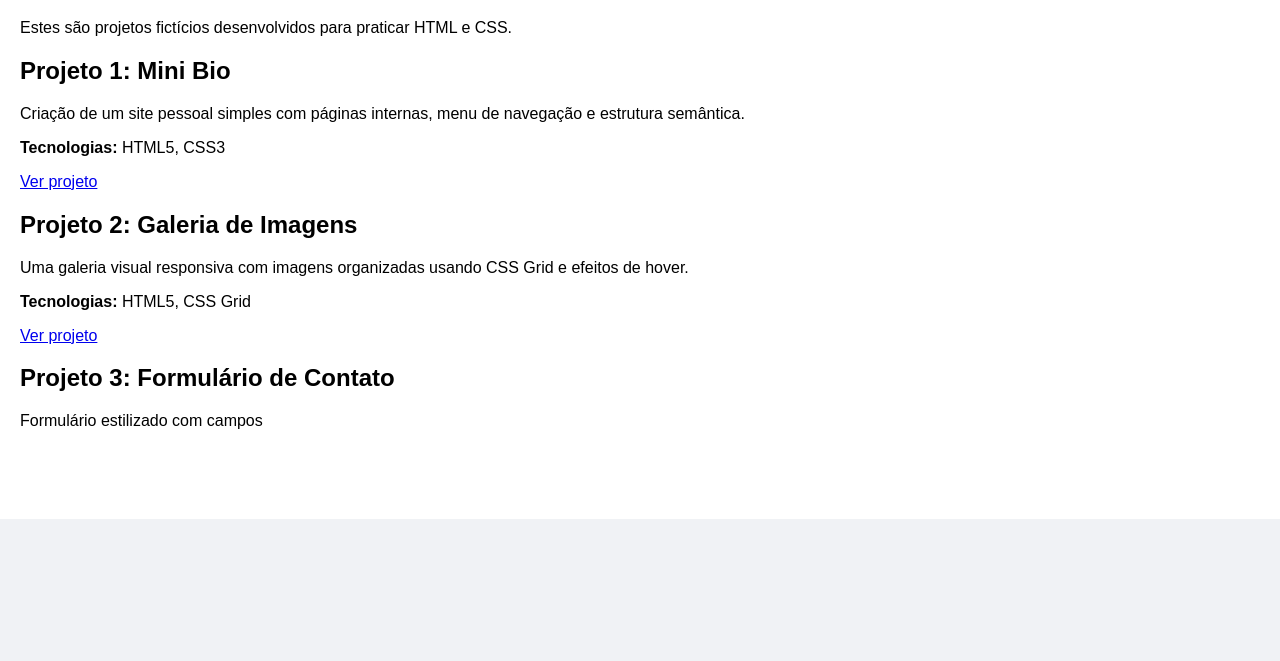
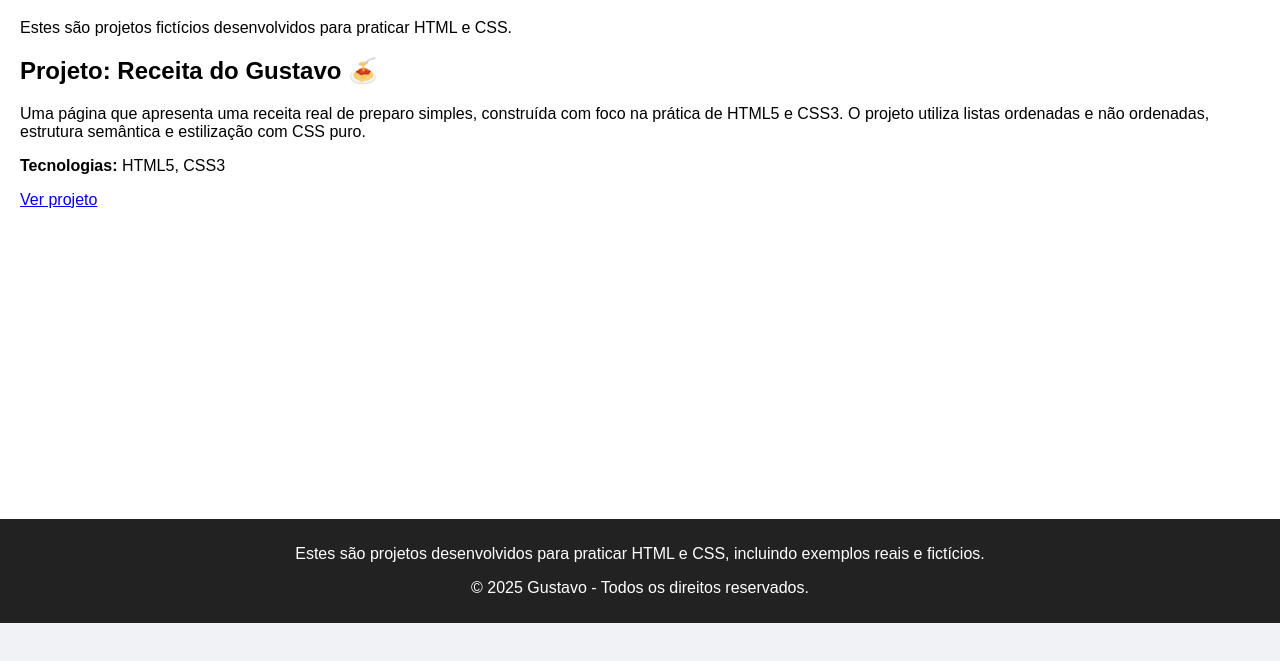
Before and after one commit to Gustavopjj/portfolio-gustavo, a plain HTML site: page portfolio.html in a window 1280 px wide. Shown: the part 119-780 px from the top of the page. Drawn offline with Linux system fonts and the light colour scheme.

Commit message:
Update portfolio.html

```diff
--- a/portfolio.html
+++ b/portfolio.html
@@ -19,22 +19,19 @@
     <h1>Meu Portfólio</h1>
     <p>Estes são projetos fictícios desenvolvidos para praticar HTML e CSS.</p>
 
-    <section class="projetos">
+      <div class="projeto">
+  <h2>Projeto: Receita do Gustavo 🍝</h2>
+  <p>Uma página que apresenta uma receita real de preparo simples, construída com foco na prática de HTML5 e CSS3. O projeto utiliza listas ordenadas e não ordenadas, estrutura semântica e estilização com CSS puro.</p>
+  <p><strong>Tecnologias:</strong> HTML5, CSS3</p>
+  <a href="https://gustavopjj.github.io/receita-gustavo/" target="_blank">Ver projeto</a>
+</div>
+      </main>
 
-      <div class="projeto">
-        <h2>Projeto 1: Mini Bio</h2>
-        <p>Criação de um site pessoal simples com páginas internas, menu de navegação e estrutura semântica.</p>
-        <p><strong>Tecnologias:</strong> HTML5, CSS3</p>
-        <a href="#">Ver projeto</a>
-      </div>
+  <footer>
+    <p>Estes são projetos desenvolvidos para praticar HTML e CSS, incluindo exemplos reais e fictícios.</p>
+    <p>&copy; 2025 Gustavo - Todos os direitos reservados.</p>
+  </footer>
+</body>
+</html>
 
-      <div class="projeto">
-        <h2>Projeto 2: Galeria de Imagens</h2>
-        <p>Uma galeria visual responsiva com imagens organizadas usando CSS Grid e efeitos de hover.</p>
-        <p><strong>Tecnologias:</strong> HTML5, CSS Grid</p>
-        <a href="#">Ver projeto</a>
-      </div>
-
-      <div class="projeto">
-        <h2>Projeto 3: Formulário de Contato</h2>
-        <p>Formulário estilizado com campos
+<!-- Adicionei o projeto da receita ao portfólio -->
```
